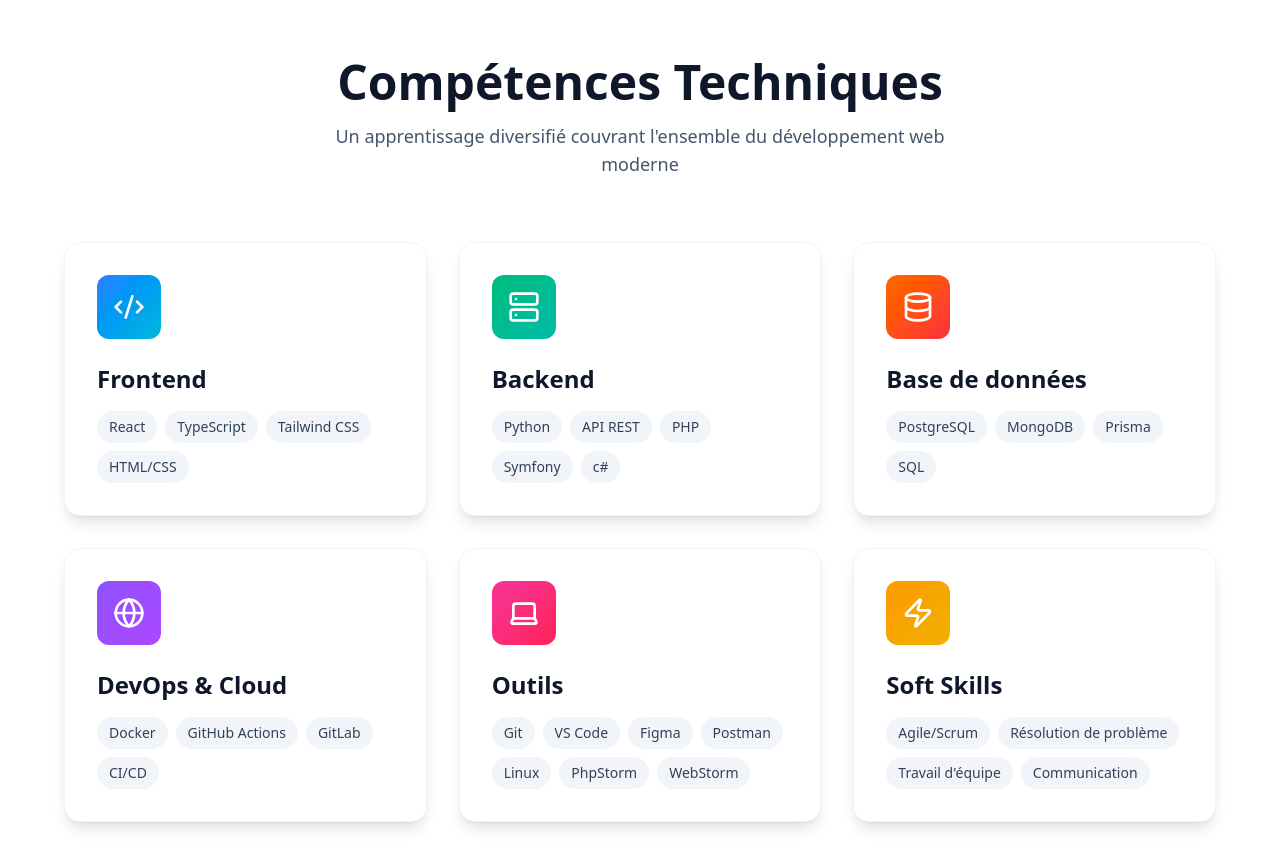
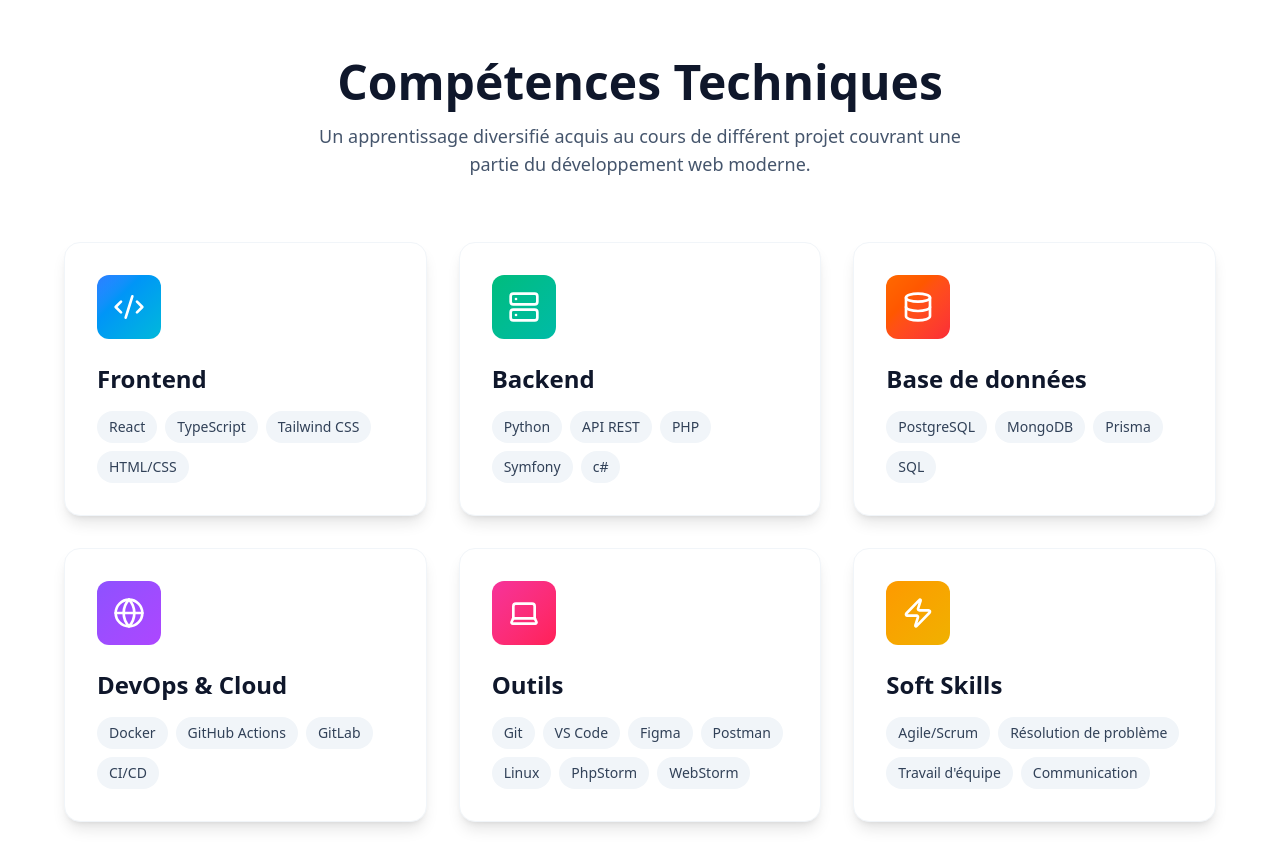
Before and after one commit to loun0009/portfolio, a React (Vite) app: page / in a window 1280 px wide. Shown: the part 1440-2306 px from the top of the page. Built offline with nearby package versions, Linux system fonts and the light colour scheme.

Commit message:
style: légère modification

```diff
--- a/src/components/skills.jsx
+++ b/src/components/skills.jsx
@@ -11,7 +11,7 @@
               Compétences Techniques
             </h2>
             <p className="text-lg text-slate-600 max-w-2xl mx-auto">
-              Un apprentissage diversifié couvrant l'ensemble du développement web moderne
+              Un apprentissage diversifié acquis au cours de différent projet couvrant une partie du développement web moderne.
             </p>
           </div>
 
```
